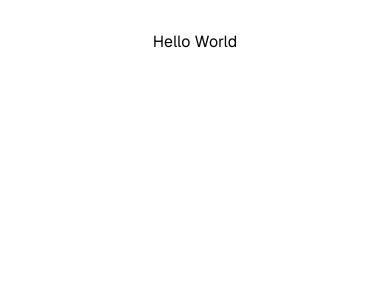
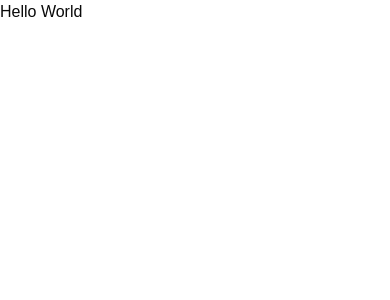
Before and after one commit to eunohhh/allrecords, a Next.js app: page / in a window 390 px wide. Shown: the top 300 px of the page. Built offline with nearby package versions, Linux system fonts and the light colour scheme.

Commit message:
[update]: admin <> public group route

```diff
--- /dev/null
+++ b/app/(admin)/admin/page.tsx
@@ -0,0 +1,5 @@
+function AdminPage() {
+  return <div>AdminPage</div>;
+}
+
+export default AdminPage;
--- /dev/null
+++ b/app/(admin)/layout.tsx
@@ -0,0 +1,7 @@
+import type { PropsWithChildren } from "react";
+
+function AdminLayout({ children }: PropsWithChildren) {
+  return <section className="flex h-svh w-full">{children}</section>;
+}
+
+export default AdminLayout;
--- /dev/null
+++ b/app/(public)/page.tsx
@@ -0,0 +1,7 @@
+export default function Home() {
+  return (
+    <main className="flex flex-col h-svh">
+      <h1>Hello World</h1>
+    </main>
+  );
+}
--- a/app/page.tsx
+++ /dev/null
@@ -1,7 +0,0 @@
-export default function Home() {
-  return (
-    <div className="grid grid-rows-[20px_1fr_20px] items-center justify-items-center min-h-screen p-8 pb-20 gap-16 sm:p-20 font-[family-name:var(--font-geist-sans)]">
-      <h1>Hello World</h1>
-    </div>
-  );
-}
```
